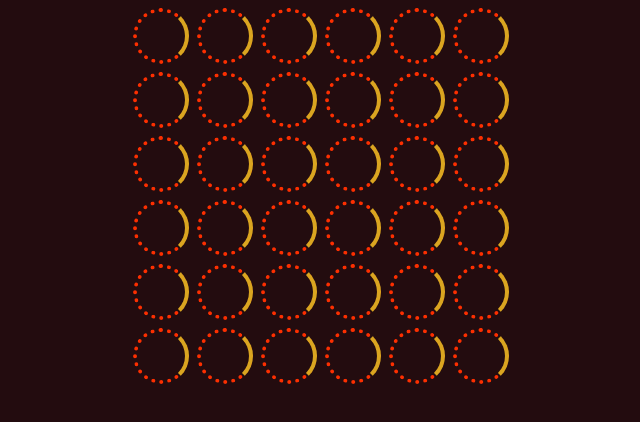
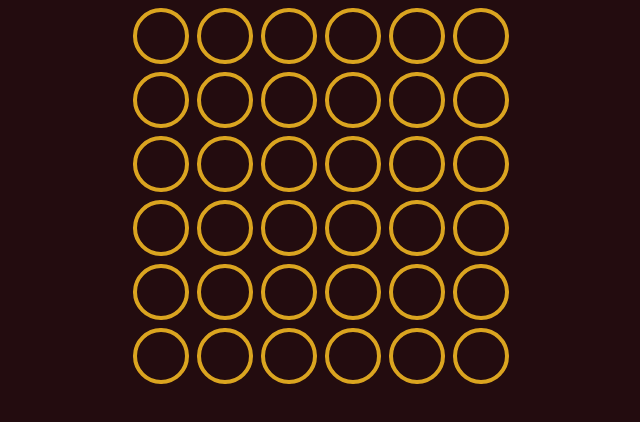
Before and after one commit to ra-jeev/goldroad, a Next.js app: page / in a window 1280 px wide. Shown: the top 422 px of the page, without its empty margins (319-959 px from the left). Built offline with nearby package versions, Linux system fonts and the light colour scheme.

Commit message:
feat: make coin component changes

```diff
--- a/app/ui/game/board-coin.tsx
+++ b/app/ui/game/board-coin.tsx
@@ -2,18 +2,31 @@ import clsx from 'clsx';
 import styles from '@/app/ui/game/board-coin.module.css';
 import { Coin, CoinWall } from '@/app/lib/types';
 
-export default function BoardCoin({ coin }: { coin: Coin }) {
+export default function BoardCoin({
+  coin,
+  onClick,
+}: {
+  coin: Coin;
+  onClick: (index: number) => void;
+}) {
   return (
-    <div
+    <button
       className={clsx(styles.coin, {
-        [styles['wall-left']]: coin.wall === CoinWall.LEFT,
-        [styles['wall-eight']]: coin.wall === CoinWall.RIGHT,
-        [styles['wall-top']]: coin.wall === CoinWall.TOP,
-        [styles['wall-bottom']]: coin.wall === CoinWall.BOTTOM,
+        [styles['wall-left']]: coin.wall === CoinWall.Left,
+        [styles['wall-right']]: coin.wall === CoinWall.Right,
+        [styles['wall-top']]: coin.wall === CoinWall.Top,
+        [styles['wall-bottom']]: coin.wall === CoinWall.Bottom,
+        [styles['coin--end']]: coin.isEnd,
+        [styles['coin--active']]: coin.state === 'active',
+        [styles['coin--done']]: coin.state === 'done',
       })}
+      type='button'
+      role='gridcell'
+      tabIndex={coin.tabIndex}
+      onClick={() => onClick(coin.index)}
     >
       <div className={styles['coin-border']} />
       {coin.value}
-    </div>
+    </button>
   );
 }
```
